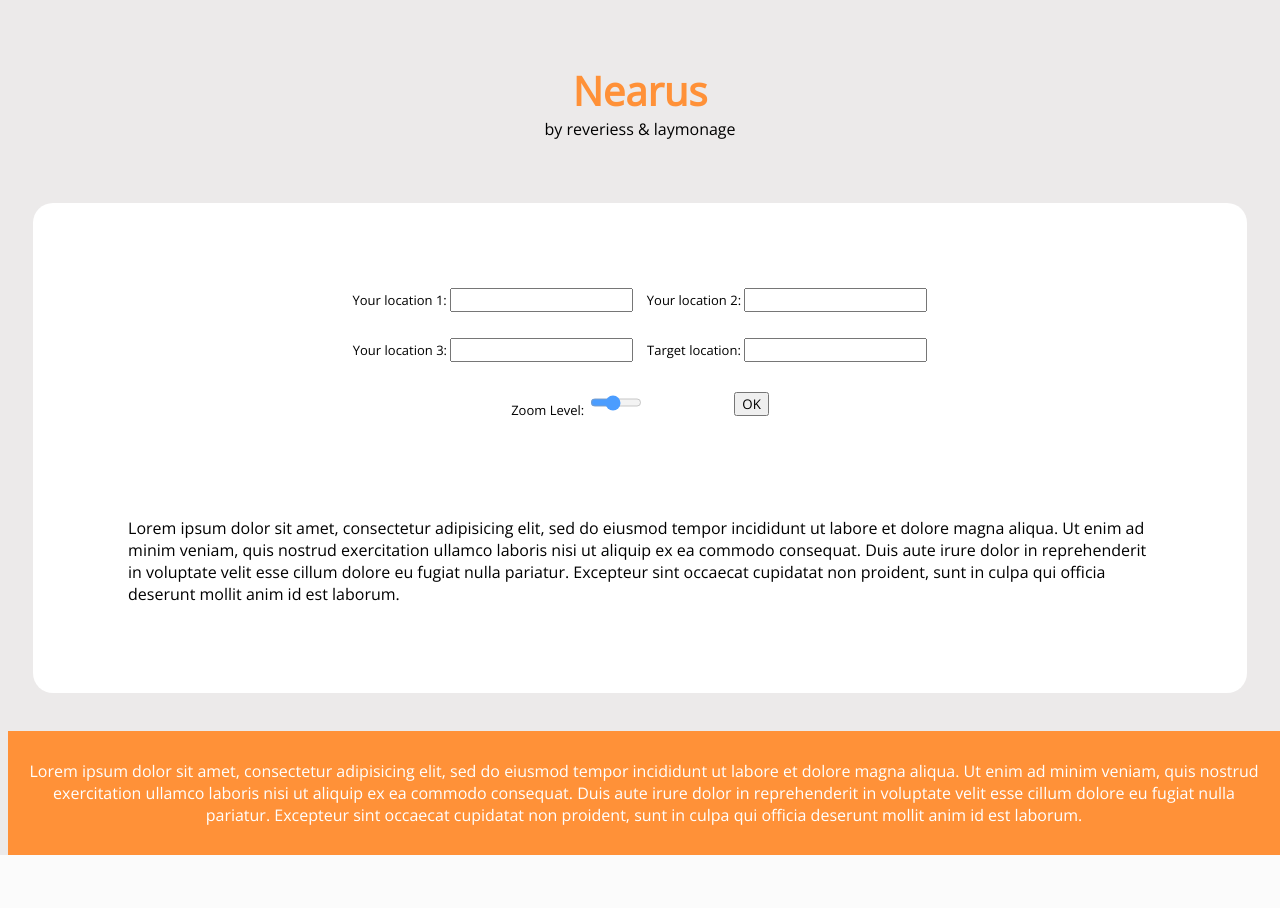
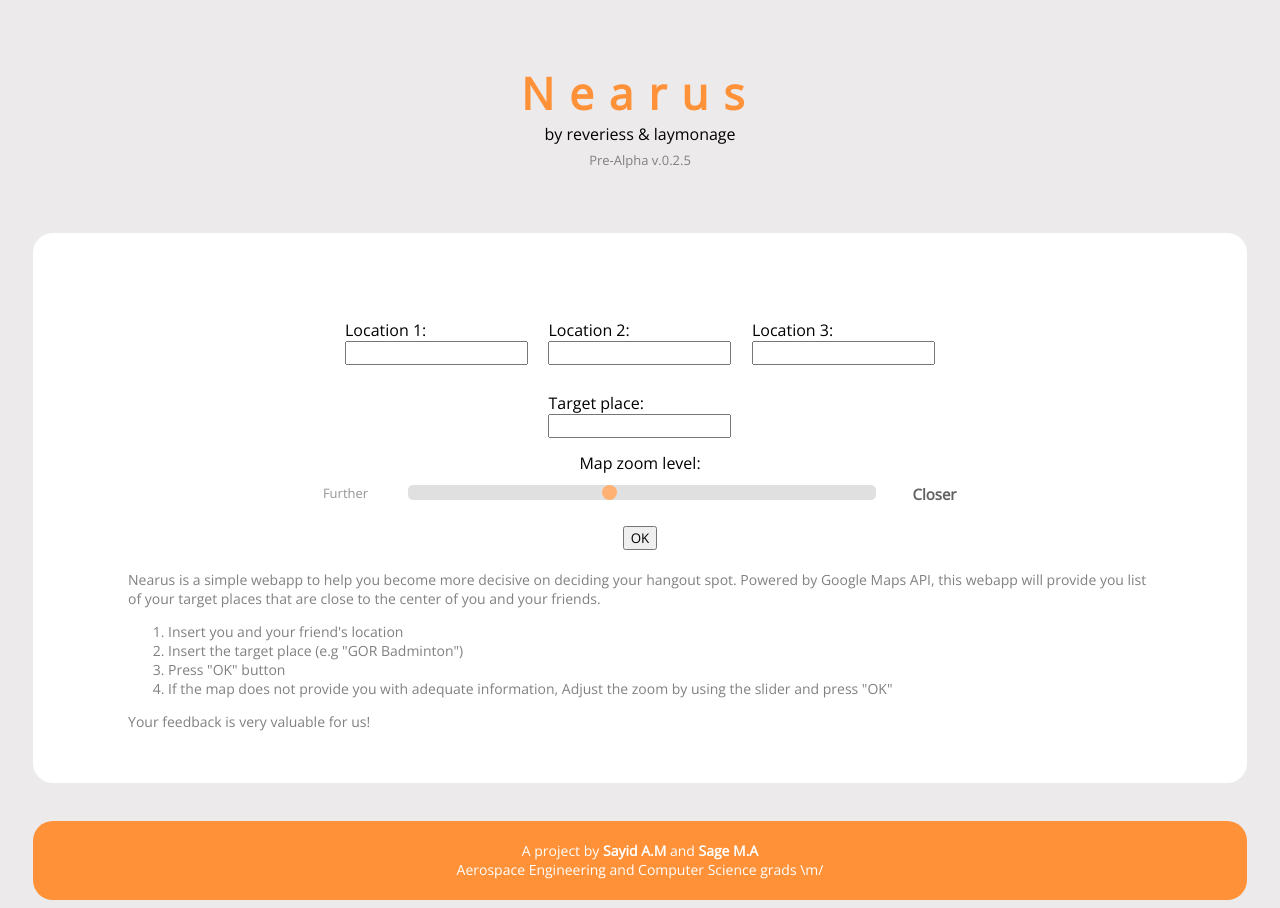
Before and after one commit to reveriess/nearus, a Django app: page / in a window 1280 px wide. Before the commit the page ends 855 px from the top, so only its background shows below. Run offline with Django 3.2, Linux system fonts and the light colour scheme.

Commit message:
added place rating and open status, added introductory paragraph and footer, minor UI improvement in forms

```diff
--- a/nearusapp/static/style.css
+++ b/nearusapp/static/style.css
@@ -6,28 +6,12 @@ body {
   background-color: rgb(236, 234, 234);
 }
 
-.slidecontainer {
-  width: 100%; /* Width of the outside container */
-}
-.slider {
-  width: 25%; /* Full-width */
-  height: 25px; /* Specified height */
-  background: #d3d3d3; /* Grey background */
-  outline: none; /* Remove outline */
-  opacity: 0.7; /* Set transparency (for mouse-over effects on hover) */
-  -webkit-transition: 0.2s; /* 0.2 seconds transition on hover */
-  transition: opacity 0.2s;
-}
-/* Mouse-over effects */
-.slider:hover {
-  opacity: 1; /* Fully shown on mouse-over */
-}
-
 h1 {
   color: rgb(255, 145, 56);
-  font-size: 40px;
+  font-size: 44px;
   margin: auto;
   text-align: center;
+  letter-spacing: 15px;
 }
 
 h2 {
@@ -35,6 +19,17 @@ h2 {
   font-size: medium;
   margin: auto;
   text-align: center;
+}
+
+h3 {
+  margin: auto;
+  text-align: center;
+}
+
+.title a {
+  color: grey;
+  font-weight: 100;
+  font-size: small;
 }
 .title {
   margin-top: 5%;
@@ -53,11 +48,101 @@ h2 {
   gap: 2%;
   flex-wrap: wrap;
 }
+
+.form_container {
+  display: flex;
+  flex-wrap: wrap;
+  justify-content: center;
+  align-items: center;
+  column-gap: 3%;
+}
+
+.text_label_set {
+  display: grid;
+  grid-template-columns: minmax(2fr, 1fr) 1fr;
+  column-width: auto;
+  margin-top: 2%;
+  margin-bottom: 2%;
+}
+
+.form_u1,
+.form_u2,
+.form_u3,
+.form_t {
+  width: 100%;
+}
+
+.slider_label_set {
+  width: 100%;
+  align-items: center;
+  justify-content: center;
+  text-align: center;
+}
+.zoom_slider {
+  margin-top: 2%;
+  min-width: 100%;
+  align-items: center;
+}
+
+.slider {
+  -webkit-appearance: none;
+  width: 100%;
+  height: 15px;
+  border-radius: 5px;
+  background: #d3d3d3;
+  outline: none;
+  opacity: 0.7;
+  -webkit-transition: 0.2s;
+  transition: opacity 0.2s;
+}
+
+.slider::-webkit-slider-thumb {
+  -webkit-appearance: none;
+  appearance: none;
+  width: 15px;
+  height: 15px;
+  border-radius: 50%;
+  background: rgb(255, 145, 56);
+  cursor: pointer;
+}
+
+.slider::-moz-range-thumb {
+  width: 15px;
+  height: 15px;
+  border-radius: 50%;
+  background: rgb(255, 145, 56);
+  cursor: pointer;
+}
+
+.slider_and_legend {
+  display: grid;
+  grid-template-columns: 1fr 5fr 1fr;
+  justify-items: center;
+  gap: 2%;
+}
+
+.left_slider_legend {
+  color: rgb(150, 148, 148);
+  font-size: 13px;
+  margin-top: 10px;
+}
+
+.right_slider_legend {
+  color: rgb(99, 98, 98);
+  font-weight: 700;
+  font-size: 15px;
+  margin-top: 10px;
+}
+
+.submit_button {
+  margin: 3%;
+}
+
 form {
   margin-left: 5%;
   display: flex;
   align-items: center;
-  padding: 3%;
+  padding: 3% 3% 0% 3%;
   width: 60%;
   margin: auto;
   justify-content: center;
@@ -72,16 +157,14 @@ form p {
 }
 
 .tutorial {
-  display: flex;
+  width: 90%;
   align-items: center;
-  padding: 3%;
-  width: 90%;
-  margin: auto;
   justify-content: center;
-  background-color: rgb(255, 255, 255);
-  border-radius: 20px;
-  gap: 2%;
-  flex-wrap: wrap;
+}
+
+.tutorial_content {
+  color: grey;
+  font-size: 14px;
 }
 .result_title {
   margin-left: auto;
@@ -134,7 +217,7 @@ form p {
 .single_card {
   display: grid;
   grid-template-columns: 1fr 10fr;
-  grid-template-rows: repeat(3, fit-content());
+  grid-template-rows: repeat(4, fit-content());
   padding: 3%;
   background-color: white;
   box-shadow: 0 3px 2px rgba(0, 0, 0, 0.15);
@@ -150,7 +233,7 @@ form p {
   font-size: 26px;
   grid-column-start: 1;
   grid-column-end: 2;
-  grid-row: 1 / span 3;
+  grid-row: 1 / span 4;
   background-color: rgb(255, 145, 56);
   display: flex;
   justify-content: center;
@@ -159,8 +242,21 @@ form p {
   max-width: 70%;
   min-width: 40%;
 }
+.rating {
+  font-size: small;
+  padding-left: 10%;
+}
 
+.rating_and_star {
+  display: inline-flex;
+  align-items: center;
+}
 .name {
+  justify-content: flex-start;
+  column-gap: 3%;
+  display: grid;
+  grid-template-columns: 1fr 1fr;
+  align-items: center;
   font-weight: 500;
   font-size: 23px;
   grid-row-start: 1;
@@ -181,16 +277,51 @@ form p {
   grid-column-start: 2;
   grid-row-start: 3;
   grid-row-end: 4;
-  padding-bottom: 4%;
   padding-top: 2%;
   padding-left: 3%;
 }
 
+.is_open {
+  grid-column-start: 2;
+  grid-column-end: 3;
+  padding-left: 3%;
+  padding-bottom: 4%;
+  padding-top: 2%;
+}
+
+.is_open .buka {
+  color: rgb(101, 240, 101);
+}
+.is_open .tutup {
+  color: rgb(226, 95, 95);
+}
+
 .footer {
-  position: absolute;
+  position: relative;
   background-color: rgb(255, 145, 56);
   color: white;
   text-align: center;
   margin-top: 3%;
-  padding: 1%;
+  height: fit-content;
+  width: 90%;
+  border-radius: 20px;
+  justify-content: center;
+  padding-left: 3%;
+  padding-right: 3%;
+  padding-top: 0.5%;
+  padding-bottom: 0.5%;
+  margin-left: auto;
+  margin-right: auto;
 }
+
+.footer_content {
+  display: inline;
+  justify-content: center;
+  align-items: center;
+}
+
+a {
+  text-decoration: none;
+  font-weight: 600;
+  color: white;
+}
--- a/nearusapp/templates/cobacobaform.html
+++ b/nearusapp/templates/cobacobaform.html
@@ -2,11 +2,16 @@
 <!DOCTYPE html>
 <html>
   <head>
+    <title>Nearus</title>
     <link rel="preconnect" href="https://fonts.googleapis.com" />
     <link rel="preconnect" href="https://fonts.gstatic.com" crossorigin />
     <link
       href="https://fonts.googleapis.com/css2?family=Open+Sans&display=swap"
       rel="stylesheet"
+    />
+    <link
+      rel="stylesheet"
+      href="https://fonts.googleapis.com/icon?family=Material+Icons+Outlined"
     />
     <link rel="stylesheet" href="{% static 'style.css' %}" />
   </head>
@@ -14,13 +19,67 @@
     <div class="title">
       <h1>Nearus</h1>
       <h2>by reveriess & laymonage</h2>
+      <h3>
+        <a href="https://github.com/reveriess/nearus">Pre-Alpha v.0.2.5 </a>
+      </h3>
     </div>
     <div class="header_container">
-      <form method="post">
-        {% csrf_token %} {{ form.as_p }}
-        <input type="submit" value="OK" />
+      <form class="form_container" method="post">
+        {% csrf_token %}
+
+        <div class="text_label_set">
+          <label for="{{ form.u1 }}">Location 1:</label>
+          <div class="form_u1">{{form.user_place_1}}</div>
+        </div>
+
+        <div class="text_label_set">
+          <label for="{{ form.u2 }}">Location 2:</label>
+          <div class="form_u2">{{form.user_place_2}}</div>
+        </div>
+
+        <div class="text_label_set">
+          <label for="{{ form.u3 }}">Location 3:</label>
+          <div class="form_u3">{{form.user_place_3}}</div>
+        </div>
+
+        <div class="text_label_set">
+          <label for="{{ form.t }}">Target place:</label>
+          <div class="form_t">{{form.target_place}}</div>
+        </div>
+
+        <div class="slider_label_set">
+          <label class="slider_label" for="{{ zoom_slider }}"
+            >Map zoom level:</label
+          >
+          <div class="slider_and_legend">
+            <div class="left_slider_legend">Further</div>
+            <div class="zoom_slider">{{form.zoom_level}}</div>
+            <div class="right_slider_legend">Closer</div>
+          </div>
+        </div>
+
+        <input class="submit_button" type="submit" value="OK" />
       </form>
-      <div class="tutorial">{%lorem 1 p%}</div>
+      <div class="tutorial">
+        <div class="tutorial_content">
+          Nearus is a simple webapp to help you become more decisive on deciding
+          your hangout spot. Powered by Google Maps API, this webapp will
+          provide you list of your target places that are close to the center of
+          you and your friends.
+          <div class="tutorial_list">
+            <ol>
+              <li>Insert you and your friend's location</li>
+              <li>Insert the target place (e.g "GOR Badminton")</li>
+              <li>Press "OK" button</li>
+              <li>
+                If the map does not provide you with adequate information,
+                Adjust the zoom by using the slider and press "OK"
+              </li>
+            </ol>
+            <p>Your feedback is very valuable for us!</p>
+          </div>
+        </div>
+      </div>
     </div>
     {% if result %}
     <div class="result_title">Result</div>
@@ -30,14 +89,53 @@
         {%for place in result%}
         <div class="single_card">
           <div class="no">{{place.order}}</div>
-          <div class="name">{{place.name}}</div>
+          <div class="name">
+            {{place.name}}
+            <div class="rating_and_star">
+              <i
+                class="material-icons-outlined"
+                style="
+                  font-size: 20px;
+                  color: white;
+                  stroke: black;
+                  stroke-width: 20px;
+                  text-shadow: 20px;
+                  background-color: rgb(255, 145, 56);
+                "
+              >
+                star
+              </i>
+              <div class="rating">{{place.rating}}</div>
+            </div>
+          </div>
           <div class="address">{{place.address}}</div>
           <div class="distance">{{place.dist}} km from centroid</div>
+          <div class="is_open">
+            {% if place.opening_hours == True%}
+            <div class="buka">Open now</div>
+            {% else %}
+            <div class="tutup">Closed now</div>
+            {%endif%}
+          </div>
         </div>
         {% endfor %}
       </div>
       {% endif %}
     </div>
   </body>
-  <div class="footer">{%lorem 1 p%}</div>
+  <div class="footer">
+    <div class="footer_content">
+      <p
+        style="margin-bottom: 0; font-size: 14px; font-weight: 200"
+        class="footer_paragraph"
+      >
+        A project by
+        <a href="https://www.linkedin.com/in/sayidachmadm/"> Sayid A.M </a> and
+        <a href="https://github.com/laymonage"> Sage M.A </a>
+      </p>
+      <p style="margin-top: 0; font-size: 14px; font-weight: 200">
+        Aerospace Engineering and Computer Science grads \m/
+      </p>
+    </div>
+  </div>
 </html>
--- a/nearusapp/views.py
+++ b/nearusapp/views.py
@@ -16,7 +16,7 @@ def get_location(request):
         "result": None,
         "staticimg_url": None,
     }
-    n_suggestion=5
+    n_suggestion = 6
     if request.method == "POST":
         form = context["form"] = UserLocation(request.POST)
 
--- a/script.py
+++ b/script.py
@@ -153,13 +153,15 @@ def distance_based_decision(n, places_of_interest, places_of_users):
             places_of_interest[i].name,  # place name
             places_of_interest[i].formatted_address,  # address
             str(int(dist_places_untouched[i]) / 1000),  # dist2centroid. converted to km
+            places_of_interest[i].rating,
+            True if places_of_interest[i].opening_hours["open_now"] else False,
         ]
         for i in top_n_distances_idx
     ]
     top_n_places_of_interest_object = [
         places_of_interest[i] for i in top_n_distances_idx
     ]
-    keys = ["order", "name", "address", "dist"]
+    keys = ["order", "name", "address", "dist", "rating", "opening_hours"]
     top_n_places_of_interest_short = [
         dict(zip(keys, i)) for i in top_n_places_of_interest_short
     ]
```
